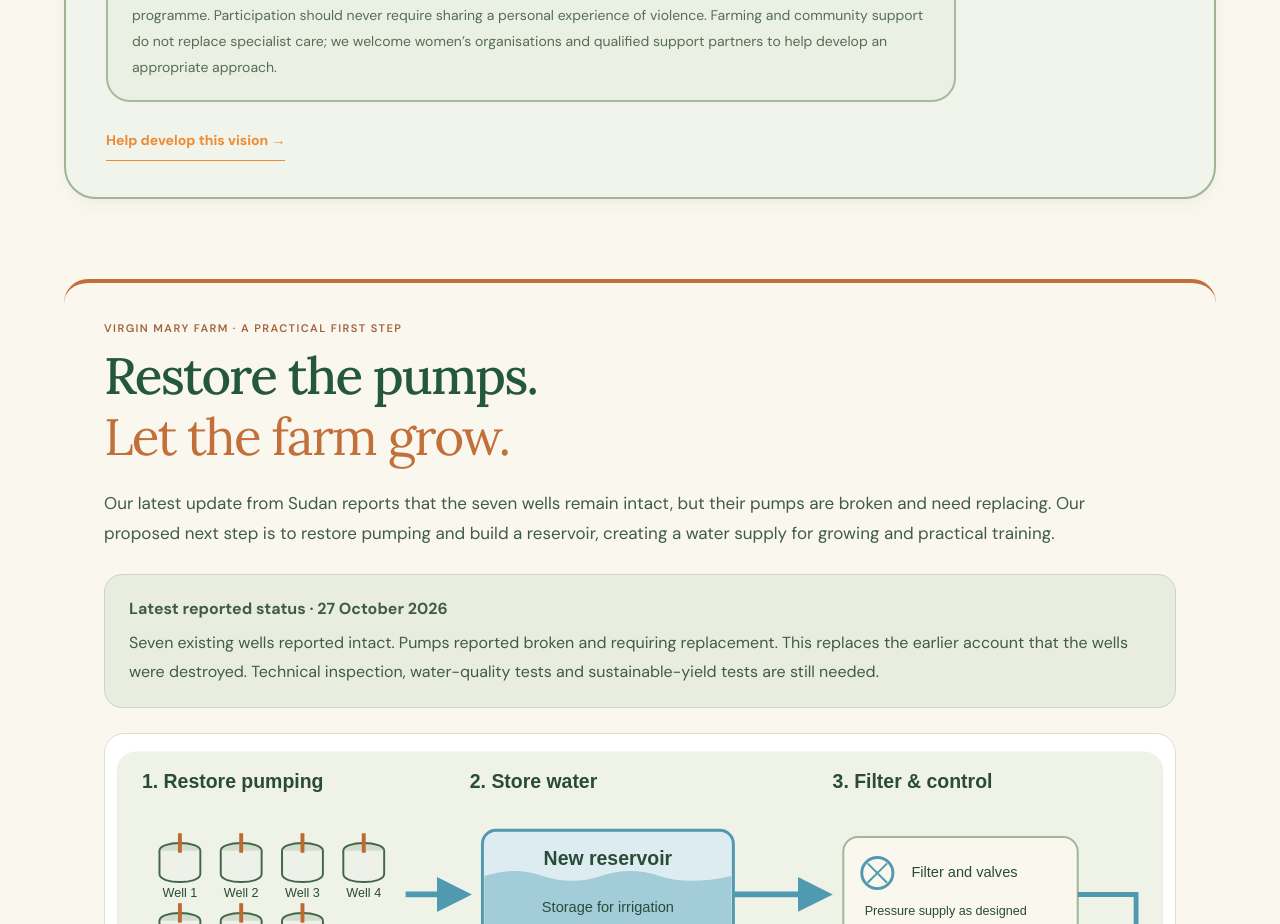
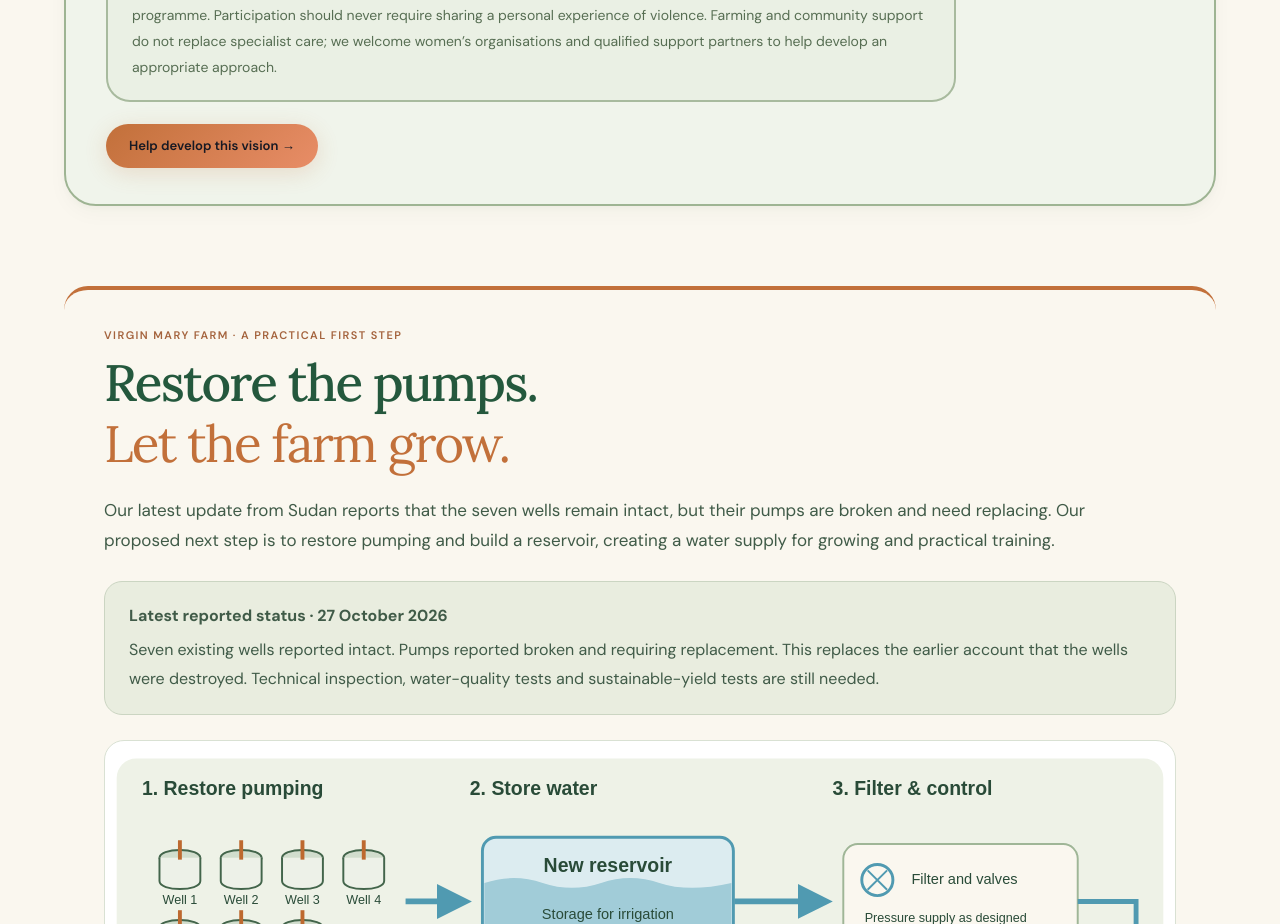
Before and after one commit to Hero988/RiseMeUp, a React (Vite) app: page / in a window 1280 px wide. Shown: the part 7020-7944 px from the top of the page. Built offline with nearby package versions, Linux system fonts and the light colour scheme; a web font is replaced by a local one.

Commit message:
Style Help develop this vision as a modest orange oval button

```diff
--- a/src/App.tsx
+++ b/src/App.tsx
@@ -258,7 +258,7 @@ export default function App() {
               <p>We envision a farm where women can learn practical skills, earn an income and support their families. Sustainable farming education and shared community life would help them build independence and shape their own futures.</p>
               <p>For girls and young women, we plan education and skills opportunities that build confidence and widen future choices. Girls’ learning will be age-appropriate, supervised and designed to support their safety and continued schooling.</p>
               <p className="women-plan-note">This is our planned purpose as we work towards rebuilding. Women from all three communities would help shape the programme. Participation should never require sharing a personal experience of violence. Farming and community support do not replace specialist care; we welcome women’s organisations and qualified support partners to help develop an appropriate approach.</p>
-              <a className="text-link" href="/development-partners/#women">Help develop this vision →</a>
+              <a className="button small" href="/development-partners/#women">Help develop this vision →</a>
             </section>
             </div>
           </div>
```
